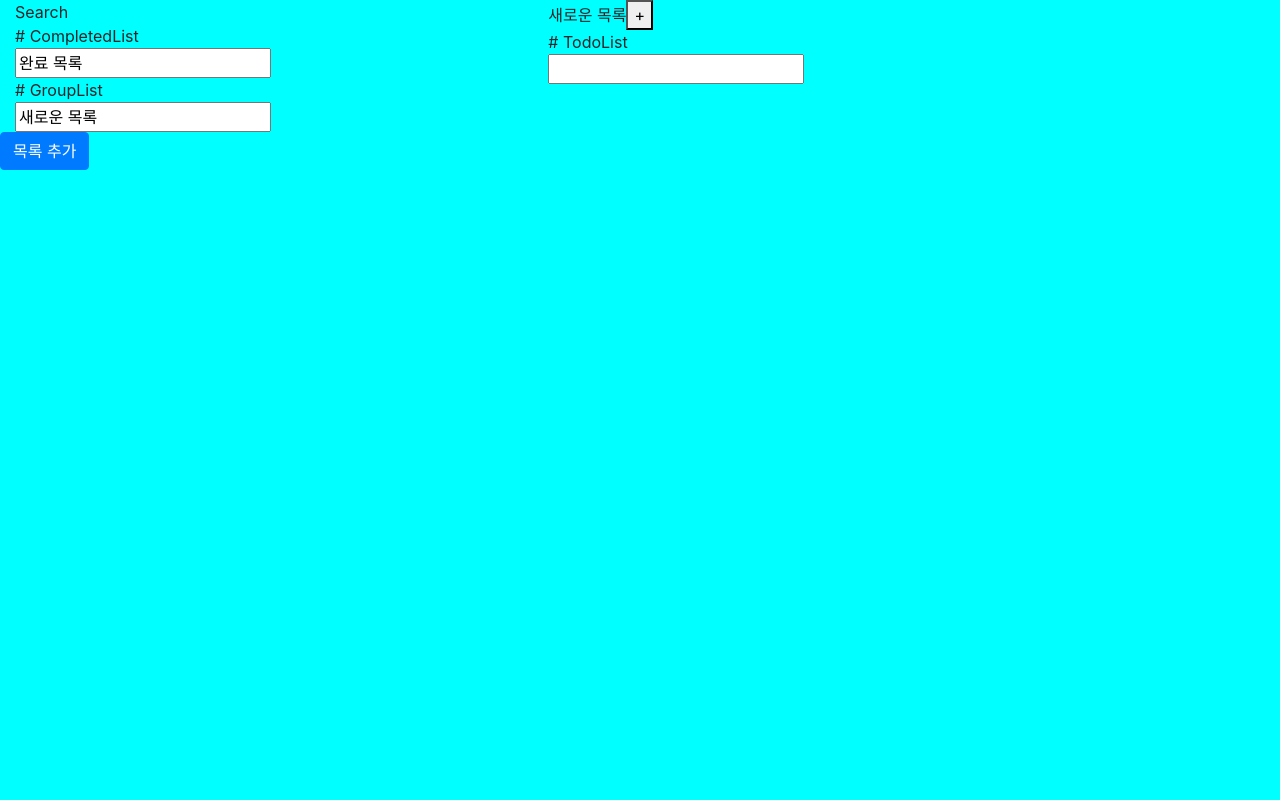
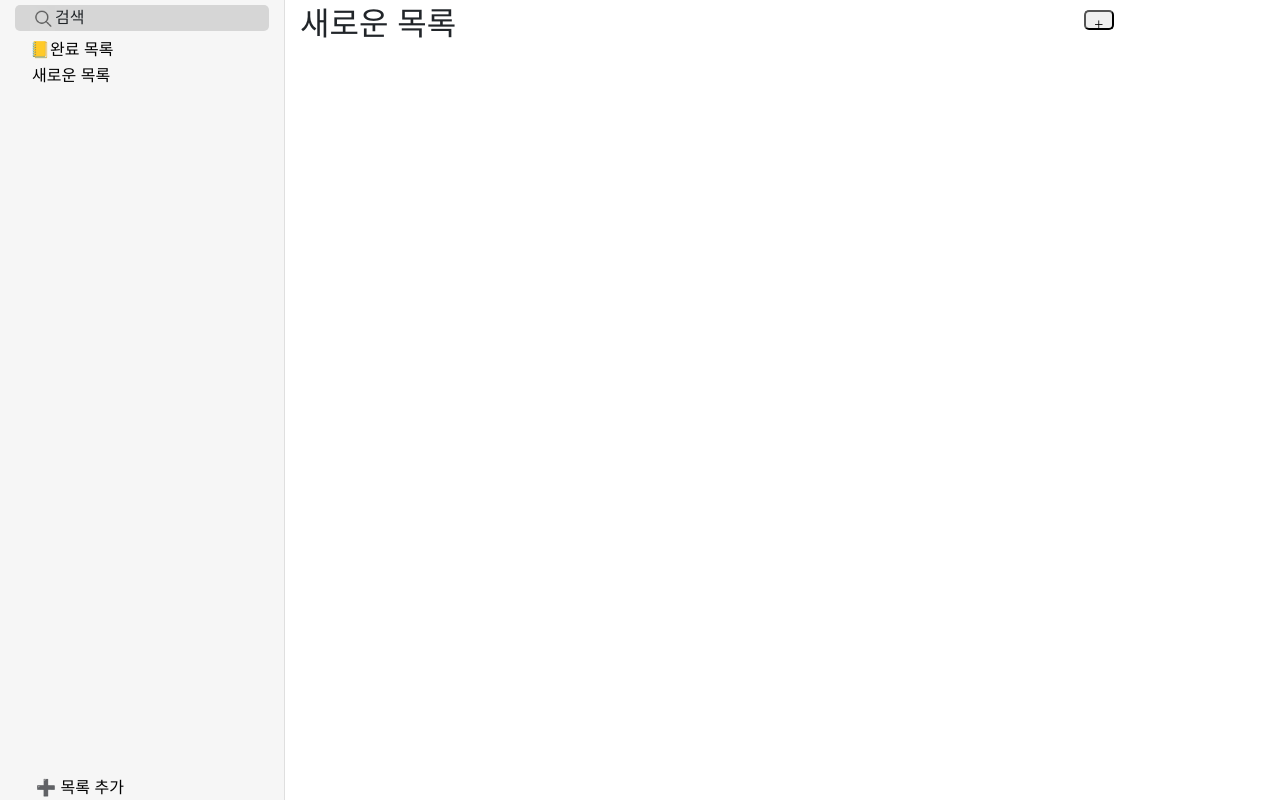
Before and after one commit to curlyjun/my_reminder, a React (Create React App) app: page / in a window 1280 px wide. Built offline with nearby package versions, Linux system fonts and the light colour scheme.

Commit message:
incompleted css

```diff
--- a/public/style.css
+++ b/public/style.css
@@ -1,12 +1,110 @@
-#root{
-    background-color: aqua;
+.groupname{
+    font-size: xx-large;
+}
+.group{
+    background-color: rgb(246, 246, 246);
+    border: 0px;
+}
+.group:focus{
+    background-color: rgb(42, 140, 238);
+    color:white;
+}
+input{
+    outline: none;
+}
+.foo{
+    min-height: 800px;
+}
 
-    /* Set the height to match that of the viewport. */
-    height: 100vh;
+.todoinput{
+    border: 0px;
+    width: 600px;
+    margin-left: 23px;
+}
+.todoinput:focus{
+    border-bottom: 1px solid rgb(237, 237, 238);
+}
 
-    /* Set the width to match that of the viewport. */
-    width: 100vw;
+.todo{
+    border: 0px;
+    border-bottom: 1px solid rgb(237, 237, 238);
+    width: 600px;
+}
 
-    /* Remove any browser-default margins. */
-    margin: 0;
+.left-col{
+    border-right: 1px solid rgb(223,223,223);
+    background-color: rgb(246, 246, 246)
 }
+
+.addlist {
+    border: 0px;
+    background-color: rgb(246, 246, 246);
+
+}
+
+.search{
+    border-radius: 5px;
+    background-color: rgb(214,214,214);
+    margin-top: 5px;
+    margin-bottom: 5px;
+    text-align: start;
+}
+.searchimg{
+    width: 25px;
+}
+.plusbtn{
+    width: 30px;
+    height: 20px;
+    border-radius: 5px;
+    margin-top: 10px;
+    font-family: serif;
+}
+
+.cbox {
+    margin-right: 10px;
+  }
+
+
+
+/* Checkbox Icons */
+label {
+    position: relative;
+    padding-left: 30px;
+    font-size: 30px;
+    cursor: pointer;
+    color: #fff;
+    padding: 16px 28px 0 0;
+}
+
+label:before, label:after {
+    font-family: FontAwesome;
+    font-size: 50px;
+    /*absolutely positioned*/
+    position: absolute; top: 0; left: -49px; right: 10px;
+}
+
+label:before {
+    content: '\f096'; /*checkbox unchecked */
+}
+label:after {
+    content: '\f00c'; /*checkbox checked*/
+    max-width: 0;
+    overflow: hidden;
+    opacity: 0.5;
+    font-size: 27px;
+   top: 16px;
+   left: -42px;
+   color: #f2ca27;
+
+-webkit-transition: all 0.50s;
+    -moz-transition: all 0.50s;
+    -o-transition: all 0.50s;
+     transition: all 0.50s;
+}
+
+/* Animating the Checkbox Icon */
+input[type="checkbox"]:checked + label:after {
+    max-width: 25px;
+    opacity: 1;
+    margin-right: 90px;
+}
--- a/src/components/AddGroupBtn.js
+++ /dev/null
@@ -1,9 +0,0 @@
-import React from 'react'
-
-const AddGroupBtn = (props) => {
-    return (
-        <button type="button" className="btn btn-primary" onClick={props.clickEvent}>목록 추가</button>
-    )
-}
-
-export default AddGroupBtn;
--- a/src/components/App.js
+++ b/src/components/App.js
@@ -2,7 +2,6 @@ import React from 'react';
 import GroupList from './GroupList.js'
 import Search from './Search.js'
 import TodoList from './TodoList.js'
-import AddGroupBtn from './AddGroupBtn.js'
 import AddGroupInput from './AddGroupInput.js'
 import CompletedTodoList from './CompletedTodoList.js'
 
@@ -93,32 +92,37 @@ class App extends React.Component {
     }
     render() {
         return (
-            <div className='container-fluid'>
-                <div className='row'>
-                    <div className='col-5'>
-                        <div >
+            <div className='container no-gutters'>
+                <div className='row foo'>
+                    <div className='col-3 left-col'>
+                        <div className="row h-100">
+                            <div className='col'>
                                 <Search></Search>
-                        </div>
-                        <div>
-                            <div># CompletedList</div>
-                            <input onClick={this.toggleChange} value="완료 목록" readOnly></input>
-                        </div>
-                        <div id="GList">
+                                <input className='col-12 group' onClick={this.toggleChange} value="📒완료 목록" readOnly></input>
+                                <div id="GList" className='col-12'>
                                     <GroupList
                                         groups={this.state.groups}
                                         event={this.changeGroup} />
                                     {this.state.toggle && <AddGroupInput event={this.handleSaveGroup} num={this.listnum++} />}
                                 </div>
-                        <div className='row align-items-end'>
-                            <AddGroupBtn clickEvent={this.handleAddGroup}></AddGroupBtn>
+                            </div>
+                            <div className='col align-self-end'>
+                                <div className='col'>
+                                    <button className='addlist' onClick={this.handleAddGroup}><span role='img'>➕</span> 목록 추가</button>
+                                </div>
+                            </div>
                         </div>
                     </div>
 
                     <div className='col'>
-                        <div className='groupname'>
+                        <div className='row'>
+                            <div className='groupname col'>
                                 {this.state.groupname}
+                            </div>
+                            <div className='col-1'>
                                 {/* +버튼 */}
-                            <button onClick={this.handleTodoFocus}>+</button>
+                                <button className='plusbtn' onClick={this.handleTodoFocus}>+</button>
+                            </div>
                         </div>
                         <div>
                             {this.state.toggle_for_completed ?
@@ -130,11 +134,10 @@ class App extends React.Component {
                                     list={this.state.todoList}
                                     groupName={this.state.groupname}
                                     fnCompleted={this.completedUpdate} />}
-
                         </div>
                     </div>
                 </div>
-            </div>
+            </div >
         )
     }
 }
--- a/src/components/CompletedTodoEntry.js
+++ b/src/components/CompletedTodoEntry.js
@@ -1,11 +1,6 @@
 import React from 'react'
 
 const CompletedTodoEntry = (props) => {
-    const handle = (e) => {
-        if (e.target.checked) {
-            props.fnCompleted(props.id);
-        }
-    }
     return (
         <div>
             <input readOnly type='checkbox' checked={true}></input>
--- a/src/components/CompletedTodoList.js
+++ b/src/components/CompletedTodoList.js
@@ -19,7 +19,6 @@ const CompletedTodoList = (props) => {
 
     return (
         <div>
-            <div># CompletedTodoList</div>
             {list}
 
         </div>
--- a/src/components/Group.js
+++ b/src/components/Group.js
@@ -7,7 +7,7 @@ const Group = (props) => {
     }
     return(
         <div>
-        <input readOnly value={props.name} onClick= {handleSelect}></input>
+        <input className="group" readOnly value={props.name} onClick= {handleSelect}></input>
         </div>
     )
 }
--- a/src/components/GroupList.js
+++ b/src/components/GroupList.js
@@ -8,7 +8,6 @@ const GroupList = (props) => {
 
     return (
         <div>
-            <div># GroupList</div>
             {list}
         </div>
     )
--- a/src/components/Search.js
+++ b/src/components/Search.js
@@ -2,7 +2,11 @@ import React from 'react';
 
 const Search = () =>{
     return (
-        <div>Search</div>
+        <div className='col-12 search'>
+        <span>
+        <img className='searchimg' src='../search.png' alt='aa'/>검색
+        </span>
+            </div>
     )
 }
 
--- a/src/components/TodoEntry.js
+++ b/src/components/TodoEntry.js
@@ -8,8 +8,8 @@ const TodoEntry = (props) => {
     }
     return (
         <div>
-            <input type='checkbox' onChange={handle}></input>
-            <input readOnly value={props.text}></input>
+            <input className='cbox' type='checkbox' onChange={handle}></input>
+            <input className='todo' readOnly value={props.text}></input>
         </div>
     )
 }
--- a/src/components/TodoList.js
+++ b/src/components/TodoList.js
@@ -21,9 +21,8 @@ const TodoList = (props) => {
 
     return (
         <div>
-            <div># TodoList</div>
             {list}
-            <input onKeyDown={handleMakeTodo} id="TodoItem" onBlur={handleMakeTodo}></input>
+            <input className='todoinput' onKeyDown={handleMakeTodo} id="TodoItem" onBlur={handleMakeTodo}></input>
 
         </div>
     )
```
Also changed, not shown: public/search.png (added). Lines whose indentation alone changed are shown as unchanged.
